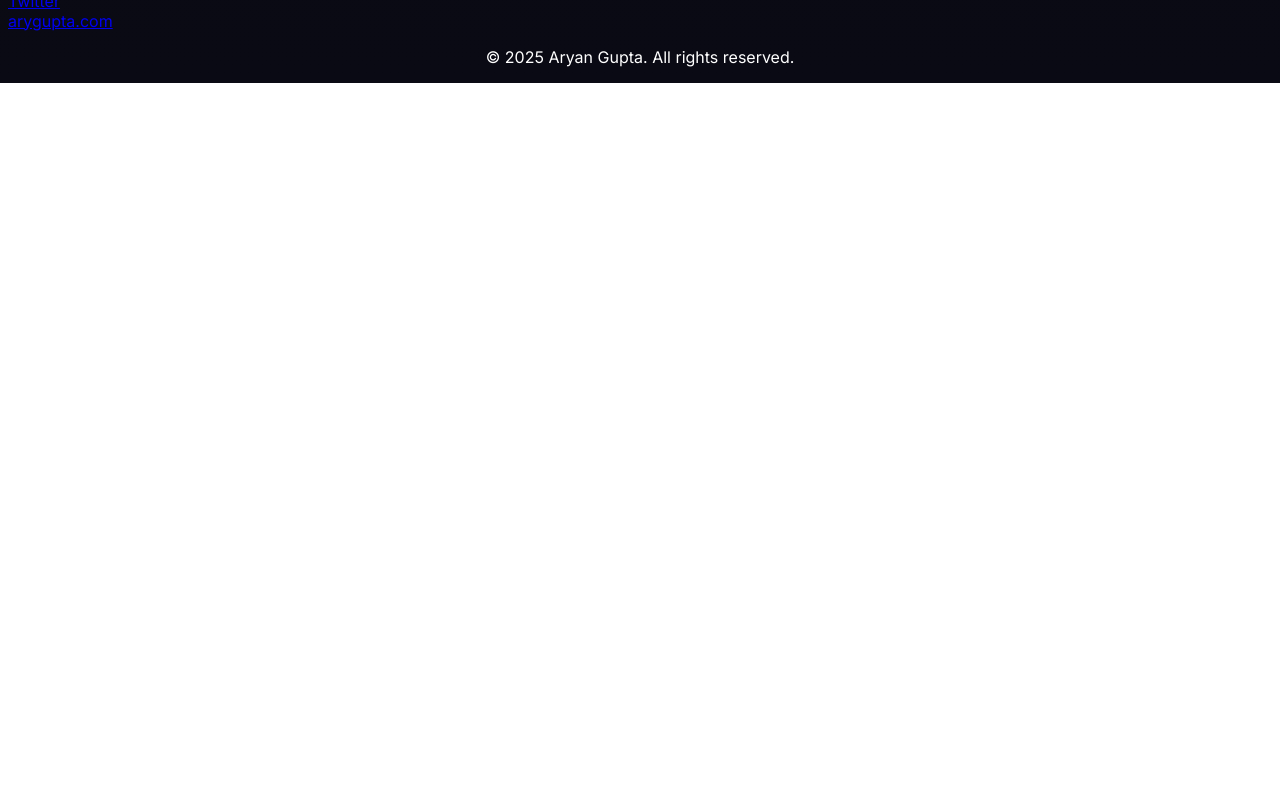
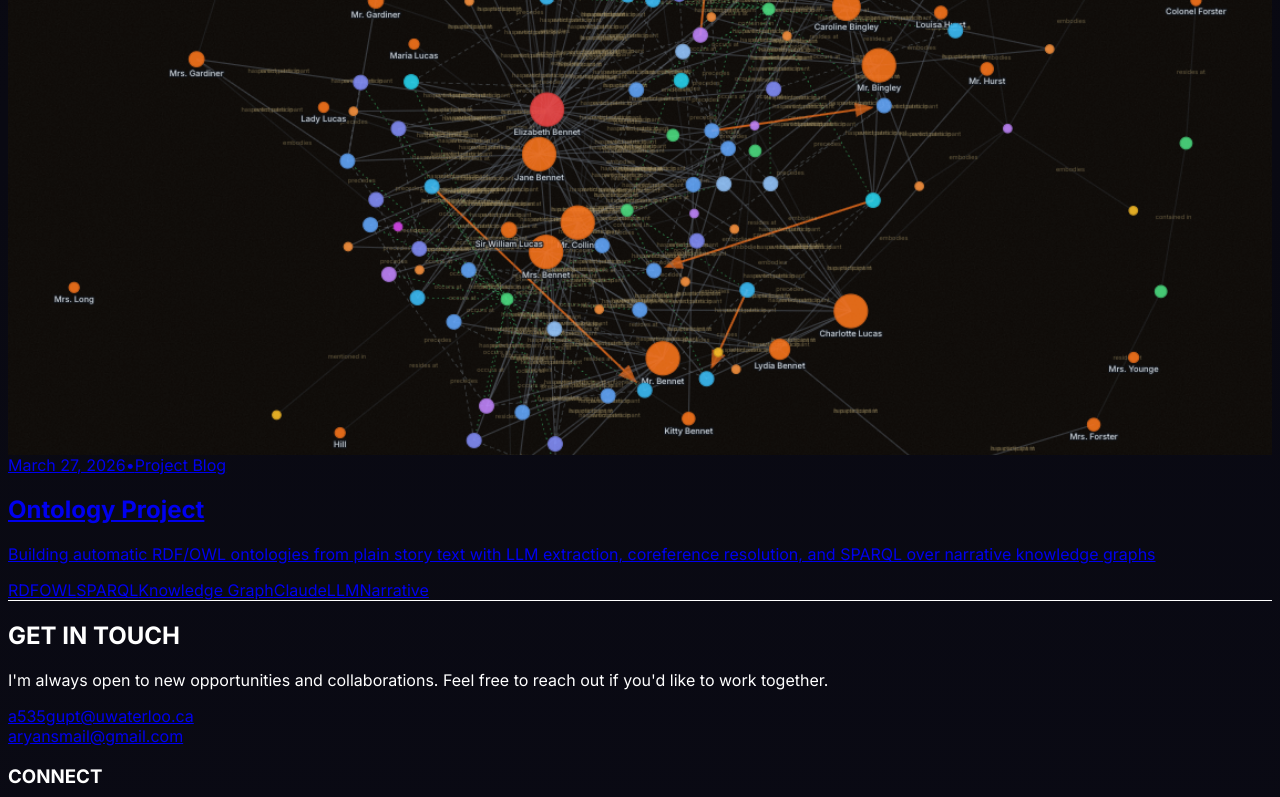
Before and after one commit to Tumph/www, a Next.js app: page /blogs in a window 1280 px wide. Shown: the part 7184-7981 px from the top of the page. Before the commit the page ends 7267 px from the top, so only its background shows below. Built offline with nearby package versions, Linux system fonts and the light colour scheme.

Commit message:
new ontology blog

```diff
--- a/src/components/portfolio.tsx
+++ b/src/components/portfolio.tsx
@@ -20,6 +20,15 @@ type ProjectWithBlogUrl = Project & {
 }
 
 const projects: Project[] = [
+  {
+    id: 9,
+    title: "Ontology Project",
+    category: "Knowledge Graph",
+    description: "Built a pipeline that turns raw novel text into RDF/OWL knowledge graphs with LLM extraction, coreference resolution, SPARQL queries, and interactive graph and timeline views.",
+    technologies: ["RDF", "OWL", "SPARQL", "Claude", "LLM"],
+    image: "/ontology-project.png",
+    url: "/blogs/ontology-project-blog"
+  },
   {
     id: 1,
     title: "Hyperloo",
--- a/src/data/blogs.ts
+++ b/src/data/blogs.ts
@@ -603,6 +603,54 @@ Check out our demo video here! 👉 [Youtube Video](https://www.youtube.com/watc
     coverImage: "/googlehack.jpeg",
     isProjectBlog: false,
     tags: ["Google AI Tinkerers", "Pair Programming", "Agentic Programming", "FastAPI", "WebSocket", "Electron", "Gemini 2.0 Flash Live"]
+  },
+  {
+    id: "9",
+    title: "Ontology Project",
+    slug: "ontology-project-blog",
+    date: "2026-03-27",
+    summary: "Building automatic RDF/OWL ontologies from plain story text with LLM extraction, coreference resolution, and SPARQL over narrative knowledge graphs",
+    content: `
+I have always been fascinated by graphs. To me, graphs are how humans actually think about information subconsciously. The way our brain understands and compartmentalizes information is through story and analogy (analogy and storytelling are really the only cognitive processes we have over apes), and this is how humans think about complex ideas: by distilling and relating them to something our neural net is already trained on. Graphs help us view information in space, and as creatures who evolved in the data corpus of physical space rather than the data corpus of text (which is an abstraction of our own creation), viewing information spatially helps humans gain a better understanding of complex data.
+
+## From Hyperloo to ontology
+
+About a year ago, fascinated with the idea of graphs, I decided to build my first. At the time it was just a project to display the information hierarchy of all of the majors, courses, topics, and subtopics offered at Waterloo: basically, a granular map of every subject and subtopic offered at Waterloo. I called this project **Hyperloo**, and people actually started using it. I received feedback from the community around my build and how it was helping them visualize their degree. I became more fascinated with this idea, and started to think about ontology and what it could be used for. I started going down rabbit holes and discovered things like the **Semantic Web**, a project that tried to map the internet as a graph of interconnected knowledge rather than as distinct hypertext files linked together arbitrarily by DNS and URLs. Eventually, I started to see numerous companies working on ontology in different forms: companies like Palantir, Oracle, and others.
+
+## The bottleneck
+
+I realized a big impediment to the spread of ontological graphs over semantic context (graphs over big chunks of text) is the intelligence and effort required to build one. Big companies hire engineers known as **FDEs** (Forward Deployed Engineers) to go into other big companies and build ontology graphs for them. These FDEs are expensive and also do not scale: your local paint shop chain can never imagine having a personal ontology.
+
+## Stories as compressed ontologies
+
+In the quest to eventually help build this future (many companies are already working in this space), I decided to try and build a system that can automatically create an ontology out of just straight text. Corporate data is too hard to do that for initially. So why not a storybook?
+
+Stories, in many ways, are basically compressed ontologies. Over the course of the story you see the main character and side characters interact with other characters, events, and plot points. You see relationships be made, fall apart, and change, and you see the characters change. All of these can be mapped in an ontology.
+
+## What I built
+
+I built a system that can build an ontology for any storybook. I used **RDF / OWL**, and built a full pipeline that takes raw text (you literally paste in a novel) and it automatically constructs a formal knowledge graph out of it. The system first cleans and splits the text into chapters, then runs each chapter through an LLM (**Claude**) with forced structured output, meaning the model is not just generating prose back at me; it is forced to return valid JSON matching a strict schema for every extraction. It pulls out every character, location, event, and relationship in the text across multiple passes. Characters get classified as protagonists, antagonists, or supporting characters. Events get typed into things like dialogue, conflict, revelation, travel, and social events. Relationships get **reified**, which means they are not just edges between two characters; they are actual nodes in the graph with their own properties like sentiment, intensity, and temporal anchors. This lets me model how relationships evolve over time, like tracking the Darcy–Elizabeth arc from social acquaintance to rivalry to romance across multiple phases linked by an **evolvesFrom** chain.
+
+## Hard problems
+
+One of the harder problems was **coreference resolution**. The fact that "Lizzy," "Miss Bennet," and "Elizabeth Bennet" are all the same person but show up differently across chapters. After all chapters are extracted, I run a dedicated coreference pass where the LLM identifies merge groups across every character mentioned, and then I rewrite every participant reference in every event and relationship to point to the canonical ID.
+
+There is also a **causal graph validation** step so that events can reference other events they caused, but the LLM sometimes hallucinates circular causal chains, so I run a DFS cycle detection pass and break any back edges to keep the graph a clean DAG.
+
+## RDF, SPARQL, and the frontend
+
+Every entity gets minted as a URI and asserted as RDF triples. A full *Pride and Prejudice* extraction produces somewhere around 2,000 to 3,500 triples. The whole thing is queryable over **SPARQL**, so you can write queries like "show me every event Elizabeth Bennet participated in, ordered by story-time" or "trace the causal chain from Darcy's letter."
+
+I also built a **dual time axis** model borrowed from narrative theory. Basically, every event has both a story-time order (when it happened in the fictional world) and a discourse order (when the text reveals it to the reader), which lets you view the timeline as either the story or the reading experience. The frontend renders everything as an interactive force-directed graph in 2D or 3D, a swimlane timeline, and a SPARQL explorer with pre-built queries.
+
+## What is next
+
+What is next is doing the same thing for larger and more complex datasets than just storybooks. I see a future where I am doing this for organizational data for maybe a university, then maybe a large business, and eventually at the enterprise level.
+    `,
+    coverImage: "/ontology-project.png",
+    isProjectBlog: true,
+    projectId: 9,
+    tags: ["RDF", "OWL", "SPARQL", "Knowledge Graph", "Claude", "LLM", "Narrative"]
   }
 ];
 
```
Also changed, not shown: public/ontology-project.png (added).
